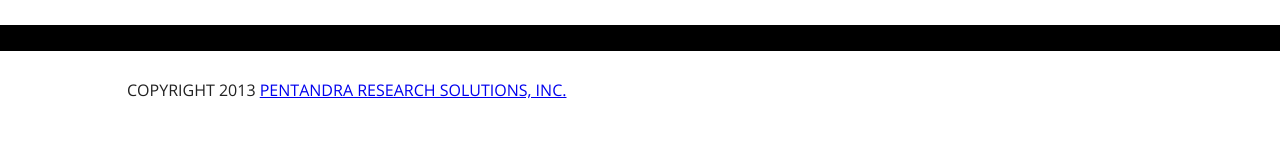
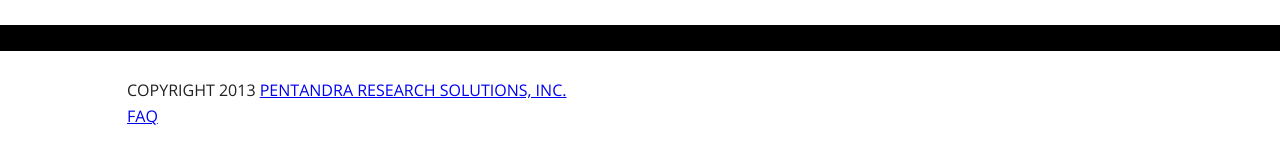
Before and after one commit to pentandra/roc, a Jekyll site: the page built from index.html, in a window 1280 px wide. Shown: the part 2160-2312 px from the top of the page. Built offline with Jekyll 4.4.1, drawn with Linux system fonts in a browser that asks for light colours; nearby versions of some CDN libraries; before the commit the page ends 2289 px from its top, so only the background shows below that.

Commit message:
Added link to faq page

```diff
--- a/_includes/footer.html
+++ b/_includes/footer.html
@@ -2,6 +2,8 @@
             <footer class="wrapper">
                 <div class="info">
                     Copyright 2013 <a href="{{ site.sponsor.url }}">{{ site.sponsor.name }}</a>
+                    <br>
+                    <a href="/faq/">FAQ</a>
                 </div>
             </footer>
         </div>
```
